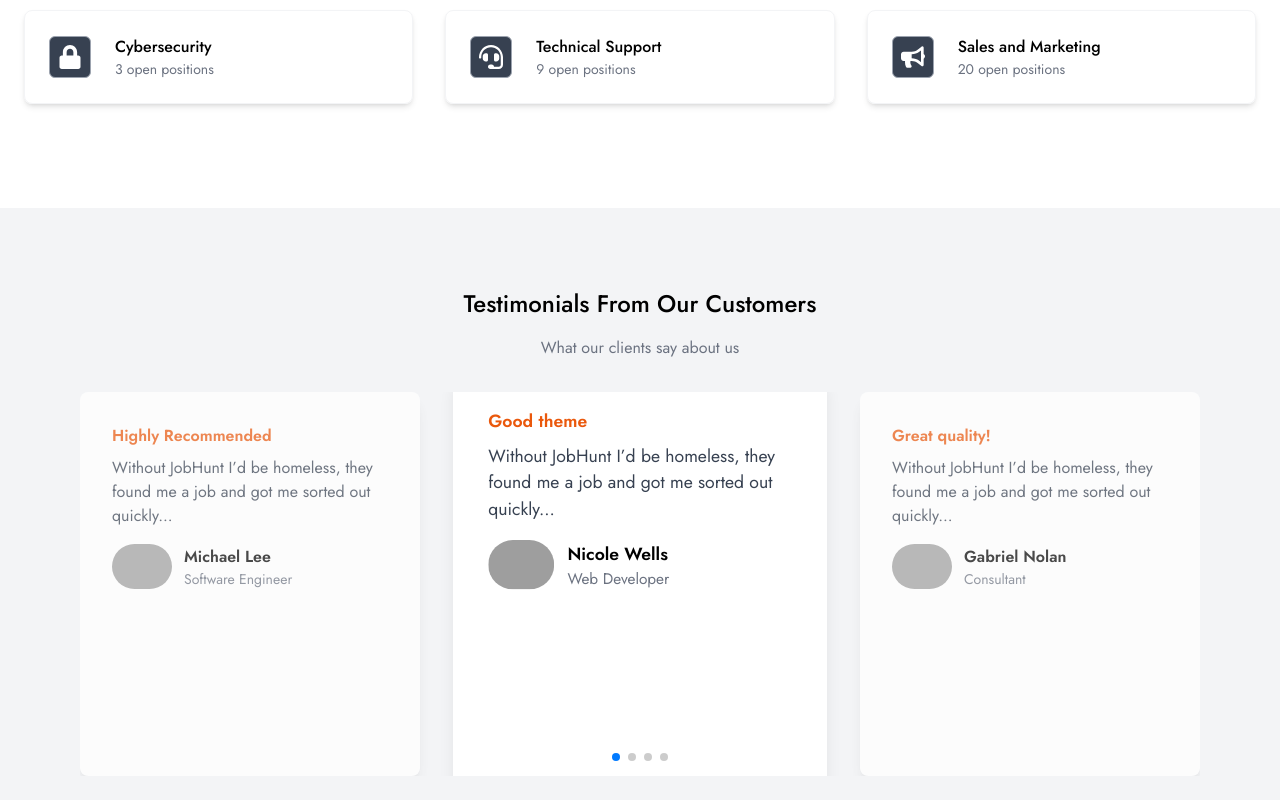
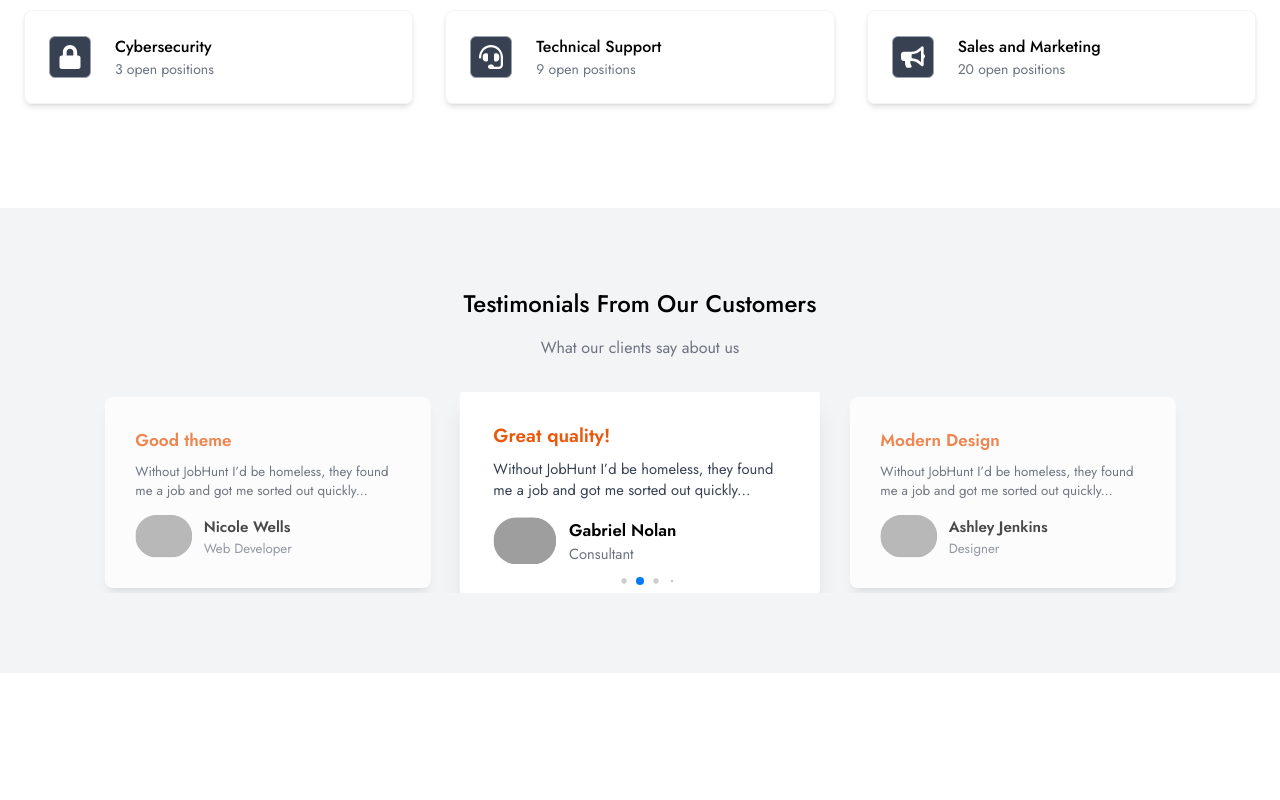
Before and after one commit to simonC137/LB-ATS, a React (Vite) app in the folder frontend/: page / in a window 1280 px wide. Shown: the part 1183-1983 px from the top of the page. After the commit the page ends 1856 px from the top, so only its background shows below. Built offline with nearby package versions, Linux system fonts and the light colour scheme; grey boxes are pictures that could not be loaded.

Commit message:
added reponsiveness and animation

```diff
--- /dev/null
+++ b/frontend/src/components/TestimonialCard.tsx
@@ -0,0 +1,43 @@
+interface TestimonialCardProps {
+  testimonial: {
+    name: string;
+    job: string;
+    photo: string;
+    title: string;
+    message: string;
+  };
+  isActive: boolean;
+}
+
+const TestimonialCard = ({ testimonial, isActive }: TestimonialCardProps) => {
+  return (
+    <div
+      className={`bg-white shadow-lg rounded-lg p-8 w-full max-w-sm transform transition-all duration-500 ease-in-out ${
+        isActive ? 'scale-105 opacity-100 shadow-xl' : 'scale-95 opacity-70'
+      }`}
+    >
+      <h3 className="text-orange-600 font-semibold text-lg">
+        {testimonial.title}
+      </h3>
+      <p className="text-gray-700 mt-2 text-sm">{testimonial.message}</p>
+      <div className="flex items-center mt-4">
+        <img
+          src={testimonial.photo}
+          alt={testimonial.name}
+          width={60}
+          height={60}
+          className="rounded-full object-cover"
+          onError={(e) => {
+            (e.target as HTMLImageElement).src =
+              'https://via.placeholder.com/60'; // Fallback image
+          }}
+        />
+        <div className="ml-3">
+          <p className="font-semibold">{testimonial.name}</p>
+          <p className="text-sm text-gray-500">{testimonial.job}</p>
+        </div>
+      </div>
+    </div>
+  );
+};
+export default TestimonialCard;
--- a/frontend/src/components/TestimonialSection.tsx
+++ b/frontend/src/components/TestimonialSection.tsx
@@ -1,8 +1,9 @@
 'use client';
 import { Swiper, SwiperSlide } from 'swiper/react';
-import { Pagination } from 'swiper/modules';
-import 'swiper/swiper-bundle.css'; // Import all styles
-import 'swiper/css/navigation'; // Import navigation styles
+import { Pagination, Autoplay } from 'swiper/modules';
+import 'swiper/swiper-bundle.css';
+
+import TestimonialCard from './TestimonialCard';
 import { useState } from 'react';
 
 const testimonials = [
@@ -45,50 +46,36 @@
 
   return (
     <section className="py-20 bg-gray-100">
-      {' '}
-
-      <div className="max-w-6xl mx-auto px-4">
-        <h3 className="text-2xl font-medium text-center mb-4">Testimonials From Our Customers</h3>
+      <div className="max-w-6xl mx-auto px-6 md:px-8">
+        <h3 className="text-2xl font-medium text-center mb-4">
+          Testimonials From Our Customers
+        </h3>
         <p className="text-center text-gray-500 mb-8">
           What our clients say about us
         </p>
 
         <Swiper
-          spaceBetween={50}
-          slidesPerView={3}
-          centeredSlides
+          className="w-full"
+          spaceBetween={30}
+          slidesPerView={1}
+          centeredSlides={true}
           loop={true}
-          autoplay={{ delay: 5000 }}
-          pagination={{ clickable: true }}
-          modules={[Pagination]}
+          autoplay={{ delay: 5000, disableOnInteraction: false }}
+          pagination={{ clickable: true, dynamicBullets: true }}
+          modules={[Pagination, Autoplay]}
           onSlideChange={(swiper) => setActiveSlide(swiper.realIndex)}
+          breakpoints={{
+            320: { slidesPerView: 1, spaceBetween: 10, centeredSlides: true }, // Mobile
+            640: { slidesPerView: 2, spaceBetween: 20, centeredSlides: false }, // Tablet
+            1024: { slidesPerView: 3, spaceBetween: 30, centeredSlides: true }, // Desktop
+          }}
         >
           {testimonials.map((testimonial, index) => (
             <SwiperSlide key={index} className="flex justify-center">
-              <div
-                className={`bg-white shadow-lg rounded-lg p-8 h-96 transform transition duration-500 ${
-
-                  index === activeSlide ? 'scale-110 opacity-100' : 'opacity-70'
-                }`}
-              >
-                <h3 className="text-orange-600 font-semibold">
-                  {testimonial.title}
-                </h3>
-                <p className="text-gray-700 mt-2">{testimonial.message}</p>
-                <div className="flex items-center mt-4">
-                  <img
-                    src={testimonial.photo}
-                    alt={testimonial.name}
-                    width={60}
-                    height={60}
-                    className="rounded-full object-cover"
-                  />
-                  <div className="ml-3">
-                    <p className="font-semibold">{testimonial.name}</p>
-                    <p className="text-sm text-gray-500">{testimonial.job}</p>
-                  </div>
-                </div>
-              </div>
+              <TestimonialCard
+                testimonial={testimonial}
+                isActive={index === activeSlide}
+              />
             </SwiperSlide>
           ))}
         </Swiper>
--- a/frontend/src/declarations.d.ts
+++ b/frontend/src/declarations.d.ts
@@ -1,2 +1,3 @@
 declare module 'swiper/css/navigation';
 declare module 'swiper/swiper-bundle.css';
+import 'swiper/css/pagination';
```
